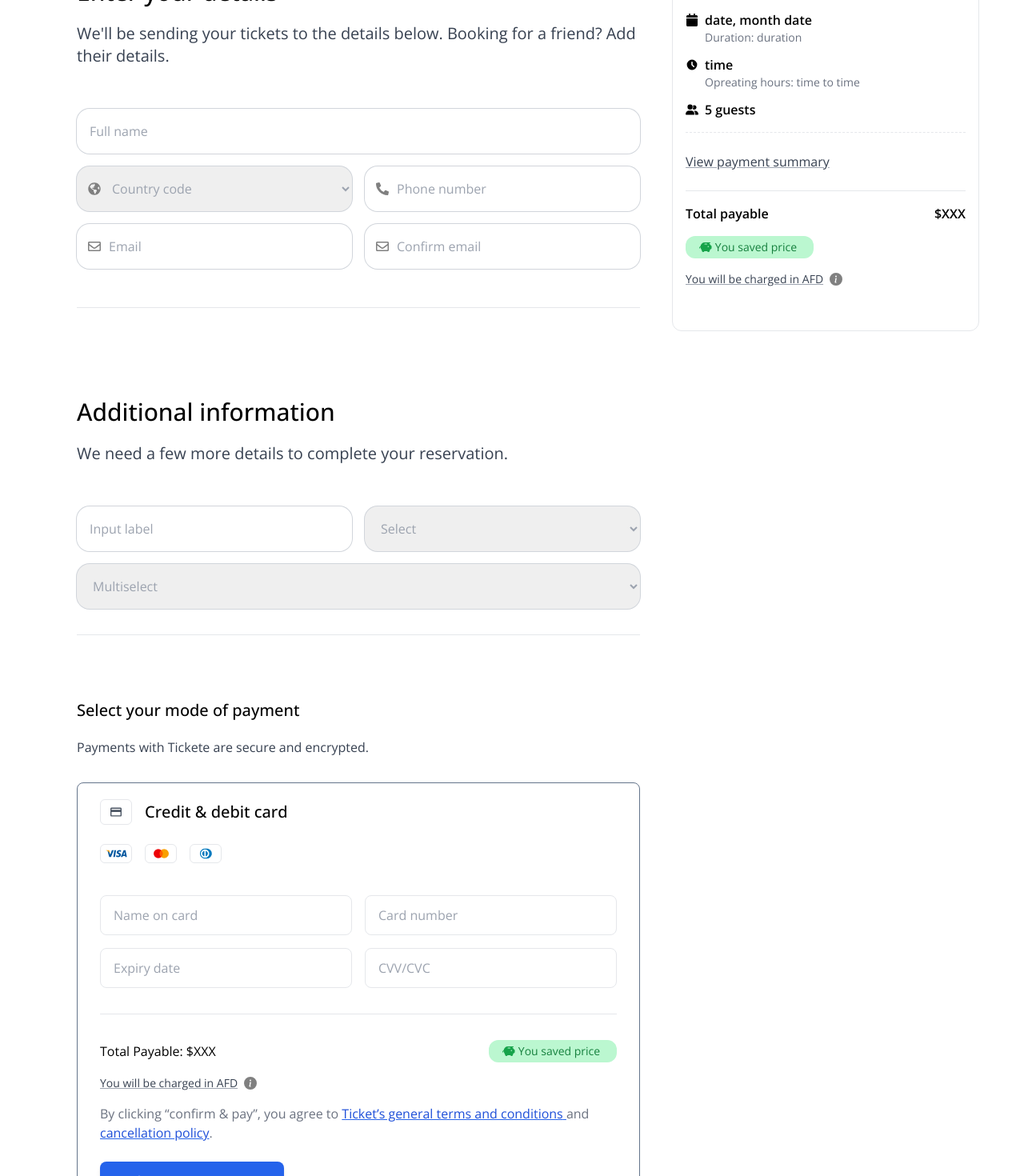
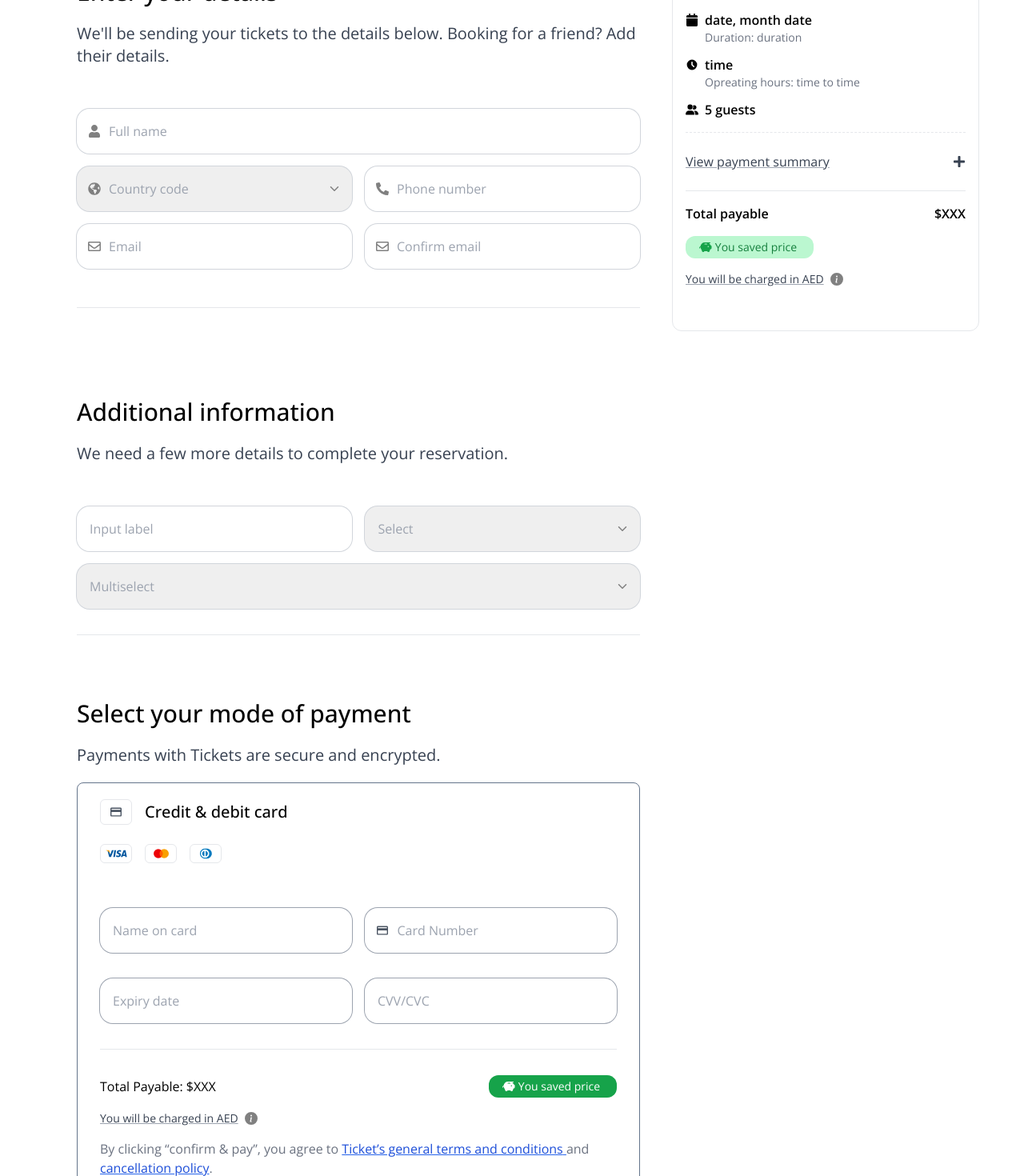
Before and after one commit to warmachine028/magnifico, a React (Vite) app: page /payment in a window 1280 px wide. Shown: the part 480-1950 px from the top of the page at 80% size. Built offline with nearby package versions, Linux system fonts and the light colour scheme.

Commit message:
fix: added small detailing

```diff
--- a/src/components/DestinationCard.jsx
+++ b/src/components/DestinationCard.jsx
@@ -1,6 +1,6 @@
 import { PiPiggyBankFill, PiTicketFill } from 'react-icons/pi'
 import { Mountain } from '../assets'
-import { FaCalendar, FaStar } from 'react-icons/fa'
+import { FaCalendar, FaPlus, FaStar } from 'react-icons/fa'
 import { HiClock } from 'react-icons/hi'
 import { FaUserGroup } from 'react-icons/fa6'
 import { BsInfoCircleFill } from 'react-icons/bs'
@@ -38,11 +38,11 @@ const DestinationCard = () => {
 					<h6 className="font-semibold">5 guests</h6>
 				</div>
 				<hr className="border-dashed" />
-				<div className="flex gap-32 my-6">
+				<div className="flex items-center justify-between my-6">
 					<Link to="#" className="underline decoration-gray-400 text-gray-700">
 						View payment summary
 					</Link>
-					<box-icon name="plus"></box-icon>
+					<FaPlus className='text-gray-700' />
 				</div>
 				<hr />
 				<div className="flex items-center justify-between">
@@ -54,7 +54,7 @@ const DestinationCard = () => {
 					<p className="text-green-700 text-sm p-1">You saved price</p>
 				</div>
 				<div className="flex items-center gap-2 py-4">
-					<p className="text-gray-700 underline decoration-gray-400 text-sm">You will be charged in AFD</p>
+					<p className="text-gray-700 underline decoration-gray-400 text-sm">You will be charged in AED</p>
 					<BsInfoCircleFill color="gray" className="cursor-pointer" />
 				</div>
 			</div>
--- a/src/sections/AdditionalInformation.jsx
+++ b/src/sections/AdditionalInformation.jsx
@@ -1,3 +1,5 @@
+import { IoIosArrowDown } from "react-icons/io"
+
 const AdditionalInformation = () => {
 	return (
 		<section id="aditionalinformation" className="font-['Open_Sans'] pt-10 my-8">
@@ -5,14 +7,24 @@ const AdditionalInformation = () => {
 			<p className="py-5 font-light text-xl text-gray-700">We need a few more details to complete your reservation.</p>
 			<form className="flex flex-col gap-4 pt-8">
 				<div className="flex flex-row gap-4">
-					<input className="ring-1 ring-gray-300 rounded-2xl px-4 w-full h-14 placeholder:after:content-['*'] after:ml-0.5 after:text-red-500" placeholder="Input label" required type="text" />
-					<select className="ring-1 text-gray-400 ring-gray-300 rounded-2xl px-4 w-full h-14 placeholder:after:content-['*'] after:ml-0.5 after:text-red-500" required defaultValue="Select" type="text">
-						<option disabled>Select</option>
+					<input className="ring-1 ring-gray-300 rounded-2xl px-4 w-1/2 h-14 placeholder:after:content-['*'] after:ml-0.5 after:text-red-500" placeholder="Input label" required type="text" />
+					<div className="w-1/2 relative">
+						<div className="absolute inset-y-0 end-0 flex items-center pe-3.5 pointer-events-none">
+							<IoIosArrowDown color="gray" />
+						</div>
+						<select className="ring-1 text-gray-400 ring-gray-300 rounded-2xl px-4 w-full h-14 placeholder:after:content-['*'] after:ml-0.5 after:text-red-500 appearance-none " required defaultValue="Select" type="text">
+							<option disabled>Select</option>
+						</select>
+					</div>
+				</div>
+				<div className="w-full relative">
+					<div className="absolute inset-y-0 end-0 flex items-center pe-3.5 pointer-events-none">
+						<IoIosArrowDown color="gray" />
+					</div>
+					<select className="ring-1 text-gray-400 ring-gray-300 rounded-2xl appearance-none px-4 w-full h-14 placeholder:after:content-['*'] after:ml-0.5 after:text-red-500" required type="text" defaultValue="Multiselect">
+						<option disabled>Multiselect</option>
 					</select>
 				</div>
-				<select className="ring-1 text-gray-400 ring-gray-300 rounded-2xl px-4 w-full h-14 placeholder:after:content-['*'] after:ml-0.5 after:text-red-500" required type="text" defaultValue="Multiselect">
-					<option disabled>Multiselect</option>
-				</select>
 			</form>
 		</section>
 	)
--- a/src/sections/PaymentHero.jsx
+++ b/src/sections/PaymentHero.jsx
@@ -1,5 +1,6 @@
 import { BsInfoCircleFill } from 'react-icons/bs'
-import { FaGlobeAmericas, FaPhoneAlt, FaRegEnvelope } from 'react-icons/fa'
+import { FaGlobeAmericas, FaPhoneAlt, FaRegEnvelope, FaUser } from 'react-icons/fa'
+import { IoIosArrowDown } from 'react-icons/io'
 
 const PaymentHero = () => {
 	return (
@@ -16,13 +17,21 @@ const PaymentHero = () => {
 			<h6 className="mt-10 text-3xl font-medium">Enter your details</h6>
 			<p className="py-5 font-light text-xl text-gray-700">We'll be sending your tickets to the details below. Booking for a friend? Add their details.</p>
 			<form className="pt-8">
-				<input className="ring-1 ring-gray-300 rounded-2xl px-4 w-full h-14 placeholder:after:content-['*'] after:ml-0.5 after:text-red-500" placeholder="Full name" required type="text" />
+				<div className="relative w-full">
+					<div className="absolute inset-y-0 start-0 flex items-center ps-3.5 pointer-events-none">
+						<FaUser color="gray" />
+					</div>
+					<input type="text" className="w-full ps-10 text-gray-400  ring-1 ring-gray-300 rounded-2xl px-4 h-14 m-0 appearance-none" placeholder="Full name" autoComplete="name" required />
+				</div>
 				<div className="flex flex-row pt-4 gap-4">
 					<div className="relative w-1/2">
 						<div className="absolute inset-y-0 start-0 flex items-center ps-3.5 pointer-events-none">
 							<FaGlobeAmericas color="gray" />
 						</div>
-						<select type="text" id="input-group-1" className="w-full ps-10 text-gray-400  ring-1 ring-gray-300 rounded-2xl px-4 h-14" defaultValue="Country code" required>
+						<div className="absolute inset-y-0 end-0 flex items-center pe-3.5 pointer-events-none">
+							<IoIosArrowDown color="gray" />
+						</div>
+						<select type="text" id="input-group-1" className="w-full appearance-none ps-10 text-gray-400  ring-1 ring-gray-300 rounded-2xl px-4 h-14" autoComplete="country" defaultValue="Country code" required>
 							<option disabled>Country code</option>
 						</select>
 					</div>
@@ -30,7 +39,7 @@ const PaymentHero = () => {
 						<div className="absolute inset-y-0 start-0 flex items-center ps-3.5 pointer-events-none">
 							<FaPhoneAlt color="gray" />
 						</div>
-						<input type="number" className="w-full ps-10 text-gray-400  ring-1 ring-gray-300 rounded-2xl px-4 h-14" placeholder="Phone number" autoComplete="tel" required />
+						<input type="text" pattern="[0-9]{3}-[0-9]{2}-[0-9]{3}" inputMode="numeric" className="w-full ps-10 text-gray-400  ring-1 ring-gray-300 rounded-2xl px-4 h-14 m-0 appearance-none" placeholder="Phone number" autoComplete="tel" required />
 					</div>
 				</div>
 				<div className="flex flex-row py-4 gap-4">
--- a/src/sections/PaymentMode.jsx
+++ b/src/sections/PaymentMode.jsx
@@ -9,8 +9,8 @@ import { FaApple } from 'react-icons/fa'
 const PaymentMode = () => {
 	return (
 		<section id="modeofpayment" className="pt-10">
-			<h6 className="mt-10 text-xl font-medium">Select your mode of payment</h6>
-			<p className="py-5 font-light text-gray-700 pb-8">Payments with Tickete are secure and encrypted.</p>
+			<h6 className="mt-10 text-3xl font-medium">Select your mode of payment</h6>
+			<p className="py-5 font-light text-xl text-gray-700">Payments with Tickets are secure and encrypted.</p>
 			<div className="border border-slate-500  rounded-lg py-5 px-7">
 				<div className="flex items-center">
 					<div className="flex gap-4 items-center">
@@ -32,26 +32,33 @@ const PaymentMode = () => {
 					</div>
 				</div>
 				<div>
-					<form className="flex flex-row pt-4 gap-4">
-						<input className="border rounded-lg pl-4 p-3 w-1/2" placeholder="Name on card" />
-						<input className="border rounded-lg pl-4 p-3 w-1/2" placeholder="Card number" />
+					<form className="flex flex-col pt-4 gap-4">
+						<div className="flex flex-row pt-4 gap-4">
+							<input className="ring-1 ring-gray-400 rounded-2xl px-4 w-1/2 h-14 placeholder:after:content-['*'] after:ml-0.5 after:text-red-500" placeholder="Name on card" required autoComplete="cc-name" type="text" />
+							<div className="relative w-1/2">
+								<div className="absolute inset-y-0 start-0 flex items-center ps-3.5 pointer-events-none">
+									<IoMdCard className="text-gray-600 " />
+								</div>
+								<input type="email" className="w-full ps-10 text-gray-400  ring-1 ring-gray-400 rounded-2xl px-4 h-14" placeholder="Card Number" autoComplete="cc-number" required />
+							</div>
+						</div>
+						<div className="flex flex-row pt-4 gap-4">
+							<input className="ring-1 ring-gray-400 rounded-2xl px-4 w-1/2 h-14 placeholder:after:content-['*'] after:ml-0.5 after:text-red-500" placeholder="Expiry date" required autoComplete="cc-exp" type="text" />
+							<input className="ring-1 ring-gray-400 rounded-2xl px-4 w-1/2 h-14 placeholder:after:content-['*'] after:ml-0.5 after:text-red-500" autoComplete="cc-csc" placeholder="CVV/CVC" required type="text" />
+						</div>
 					</form>
-					<div className="flex flex-row pt-4 gap-4">
-						<input className="border rounded-lg pl-4 p-3 w-1/2" placeholder="Expiry date" />
-						<input className="border rounded-lg pl-4 p-3 w-1/2" placeholder="CVV/CVC" />
-					</div>
 				</div>
 				<hr className="my-8" />
 				<div className="flex justify-between items-center">
 					<h6>Total Payable: $XXX</h6>
-					<div className="bg-green-200 w-40 rounded-xl flex items-center justify-center">
-						<PiPiggyBankFill className="text-green-600" />
-						<p className="text-green-700 text-sm p-1">You saved price</p>
+					<div className="bg-green-600 w-40 rounded-xl flex items-center justify-center text-white">
+						<PiPiggyBankFill />
+						<p className="text-sm p-1">You saved price</p>
 					</div>
 				</div>
 				<div className="flex items-center gap-2 py-4">
 					<Link to="#" className="text-gray-700 underline decoration-gray-400 text-sm">
-						You will be charged in AFD
+						You will be charged in AED
 					</Link>
 					<BsInfoCircleFill color="gray" className="cursor-pointer" />
 				</div>
```
